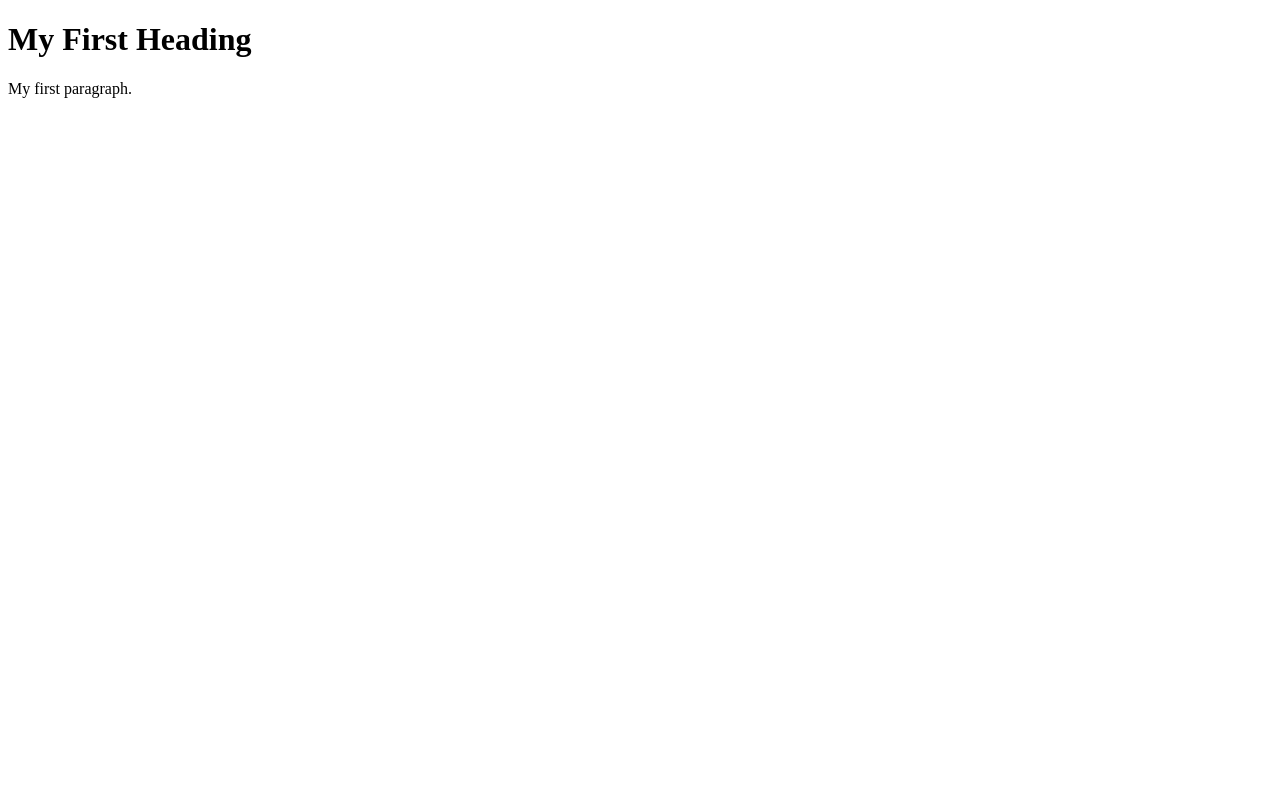
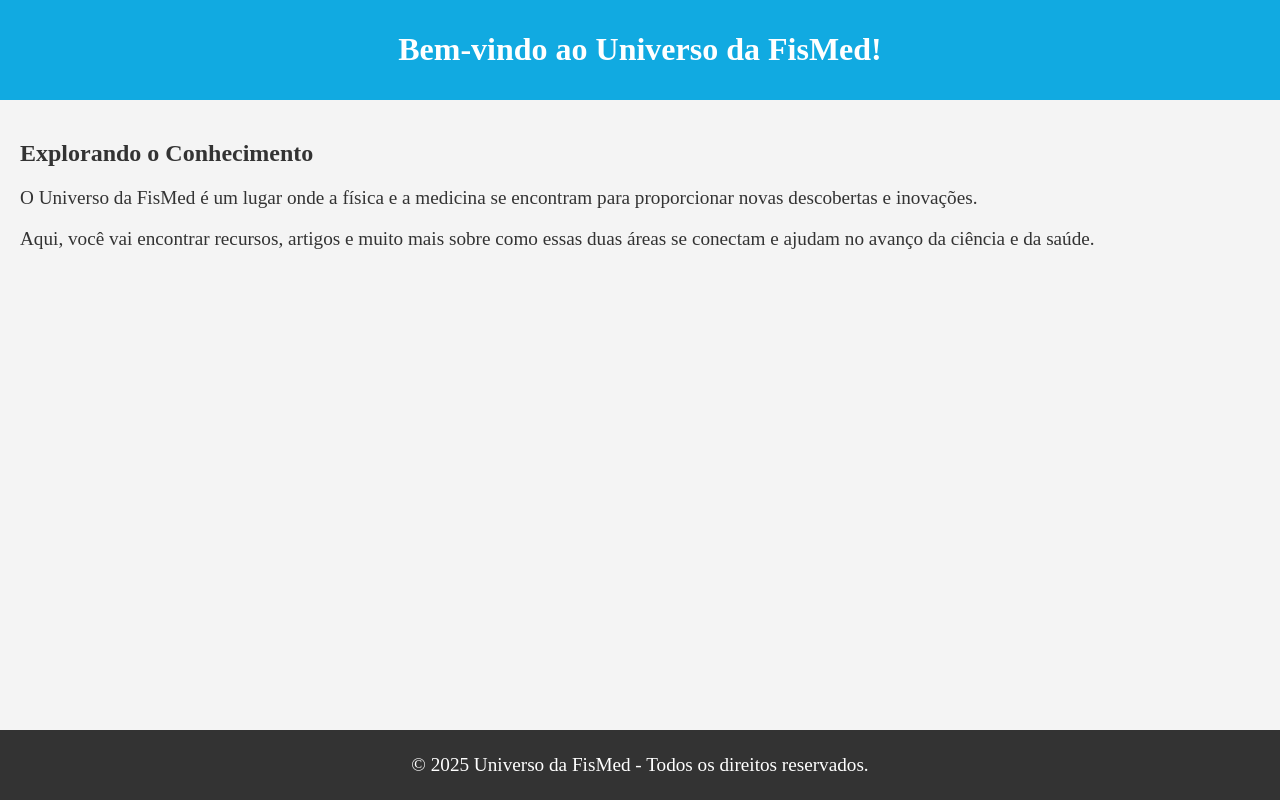
Before and after one commit to OPetitPrince/universo-da-fismed.github.io, a plain HTML site: page index.html in a window 1280 px wide. Drawn offline with Linux system fonts and the light colour scheme.

Commit message:
Update index.html

```diff
--- a/index.html
+++ b/index.html
@@ -1,12 +1,56 @@
 <!DOCTYPE html>
 <html>
 <head>
-<title>Page Title</title>
+<title>Universo da FisMed</title>
+<style>
+body {
+font-family: Times New Roman, sans-serif;
+background-color: #f4f4f4;
+color: #333;
+margin: 0;
+padding: 0;
+}
+header {
+background-color: #11AAE1;
+color: white;
+padding: 10px 0;
+text-align: center;
+}
+main {
+padding: 20px
+}
+footer {
+background-color: #333;
+color: white;
+text-align: center;
+position: fixed;
+padding: 5px 0;
+bottom: 0;
+width: 100%;
+}
+h1 {
+font-size: 2em;
+}
+p {
+font-size: 1.2em;
+}
+</style>
 </head>
 <body>
 
-<h1>My First Heading</h1>
-<p>My first paragraph.</p>
+<header>
+<h1>Bem-vindo ao Universo da FisMed!</h1>
+</header>
+
+<main>
+<h2>Explorando o Conhecimento</h2>
+<p>O Universo da FisMed é um lugar onde a física e a medicina se encontram para proporcionar novas descobertas e inovações.</p>
+<p>Aqui, você vai encontrar recursos, artigos e muito mais sobre como essas duas áreas se conectam e ajudam no avanço da ciência e da saúde.</p>
+</main>
+
+<footer>
+<p>&copy; 2025 Universo da FisMed - Todos os direitos reservados.</p>
+</footer>
 
 </body>
 </html>
```
